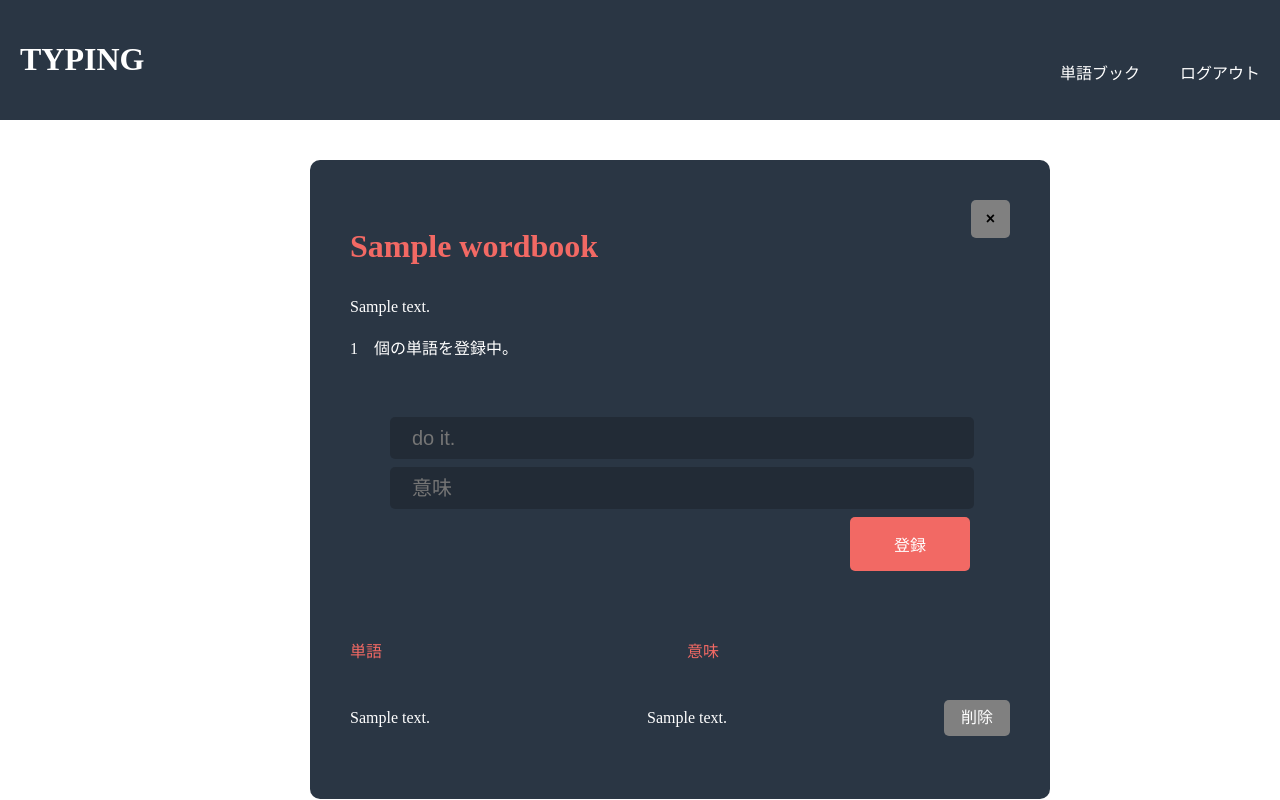
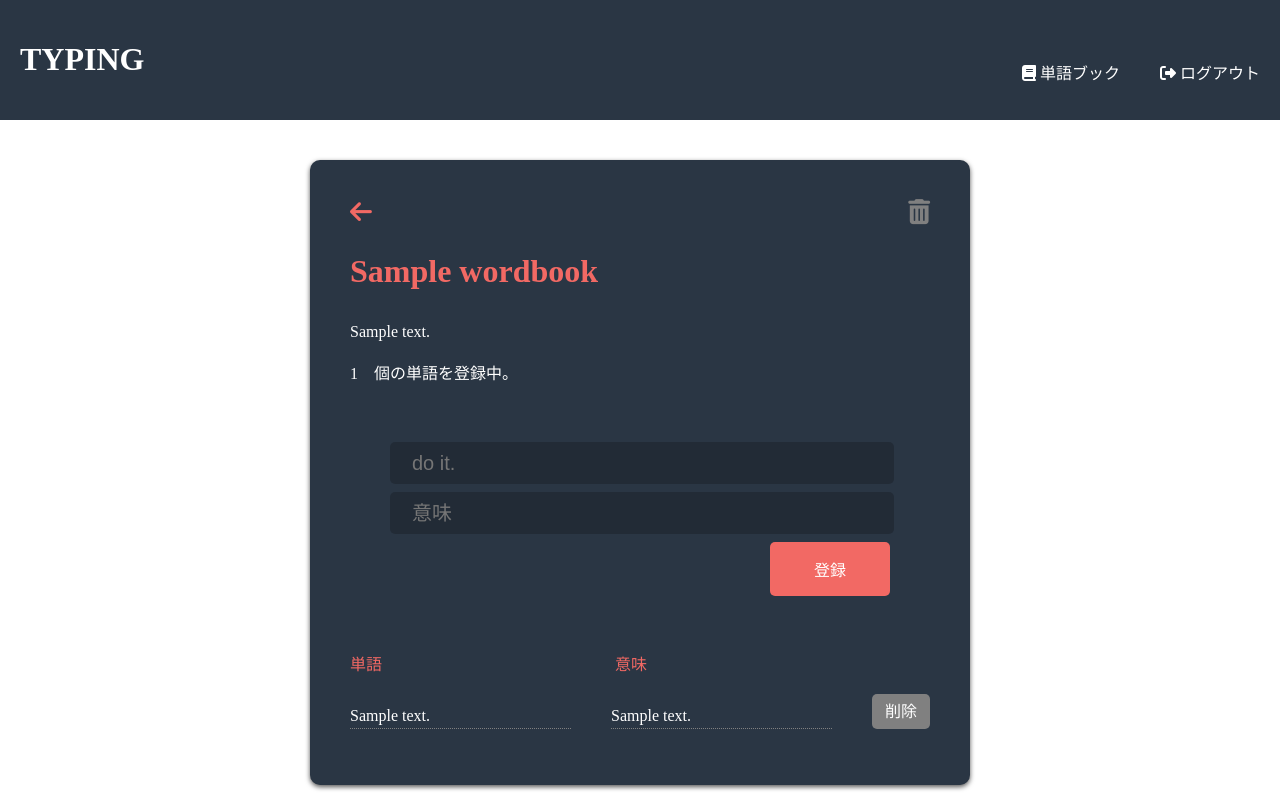
Before and after one commit to sskyh0208/env_flask, a Flask app: page /words/1 in a window 1280 px wide. Run offline with Flask 2, Linux system fonts and the light colour scheme; a user stored in the database is signed in; tables that the repository leaves empty hold one stand-in row (values such as "Sample post"); some libraries are stand-ins or nearby versions.

Commit message:
閉じるボタン、戻るボタン追加。その他微修正。

```diff
--- a/web/flaskr/static/css/style.css
+++ b/web/flaskr/static/css/style.css
@@ -106,3 +106,58 @@ a {
     background: #ff4b4b;
     transition: 0.5s;
 }
+
+.close-btn {
+    background: none;
+    color: grey;
+    font-size: 25px;
+    cursor: pointer;
+    line-height: 0;
+    transition: 0.5s;
+}
+
+.close-btn:hover {
+    color: rgb(100, 100, 100);
+    transition: 0.5s;
+}
+
+.delete-btn {
+    background: none;
+    color: grey;
+    font-size: 25px;
+    cursor: pointer;
+    line-height: 0;
+    transition: 0.5s;
+}
+
+.delete-btn:hover {
+    color: rgb(100, 100, 100);
+    transition: 0.5s;
+}
+
+.back-btn {
+    background: none;
+    color: #f26964;
+    font-size: 25px;
+    cursor: pointer;
+    line-height: 0;
+    transition: 0.5s;
+}
+
+.back-btn:hover {
+    color: #ff4b4b;
+    transition: 0.5s;
+}
+
+.option-btn {
+    color: grey;
+    cursor: pointer;
+    font-weight: bold;
+    font-size: 24px;
+    transition: 0.5s;
+}
+
+.option-btn:hover {
+    color: rgb(100, 100, 100);
+    transition: 0.5s;
+}
--- a/web/flaskr/static/css/words.css
+++ b/web/flaskr/static/css/words.css
@@ -1,28 +1,25 @@
 .word__wrapper {
+    display: flex;
+    flex-direction: column;
+    justify-content: center;
+    width: 100%;
+}
+
+.word__content {
     display: flex;
     flex-direction: column;
     background: #2a3644;
     border-radius: 10px;
     border: 0;
-    width: 100%;
     padding: 40px;
+    box-shadow: 0 2px 5px rgb(87, 87, 87);
 }
 
-.word__delete__btn{
+.word__btn {
     position: relative;
+    display: flex;
+    justify-content: space-between;
     width: 100%;
-}
-
-.word__delete__btn button{
-    position: absolute;
-    background: grey;
-    right: 0;
-    cursor: pointer;
-    font-weight: bold;
-    font-size: 16px;
-    border-radius: 5px;
-    border: 0;
-    padding: 10px 15px;
 }
 
 .word__title {
@@ -82,13 +79,16 @@
     width: 160px;
 }
 
+.word__table__row dt,
+.word__table__row dd:nth-child(2n) {
+    border-bottom: dotted 1px grey;
+    align-items: flex-end;
+}
+
 .word__table dl dt,
 .word__table dl dd {
-    padding: 5 15px;
-    height: 50px;
     width: 45%;
     display: flex;
-    align-items: center;
 }
 
 .word__table dl dd:nth-child(3) {
@@ -137,8 +137,8 @@
     background: #2a3644;
     color: #fff;
     width: 300px;
-    padding: 40px;
-    border-radius: 4px;
+    padding: 20px 40px 40px 40px;
+    border-radius: 10px;
     position: absolute;
     top: 50%;
     left: 50%;
@@ -164,3 +164,10 @@
 #modal__btn a {
     width: 100px;
 }
+
+#modal #close {
+    display: block;
+    position: absolute;
+    top: 16px;
+    right: 16px;
+}
--- a/web/flaskr/static/js/words/main.js
+++ b/web/flaskr/static/js/words/main.js
@@ -4,6 +4,7 @@
   const close = document.getElementById('close');
   const modal = document.getElementById('modal');
   const mask = document.getElementById('mask');
+  const no = document.getElementById('no');
 
   open.addEventListener('click', function () {
     modal.classList.remove('hidden');
@@ -17,4 +18,8 @@
     modal.classList.add('hidden');
     mask.classList.add('hidden');
   });
+  no.addEventListener('click', function () {
+    modal.classList.add('hidden');
+    mask.classList.add('hidden');
+  });
 }
--- a/web/flaskr/templates/navmenu.html
+++ b/web/flaskr/templates/navmenu.html
@@ -1,7 +1,7 @@
 <h1 class="site-logo"><a href="{{ url_for('app.index') }}">TYPING</a></h1>
 <nav class="gnav">
     <ul class="nav__menu">
-        <li class="nav__menu__item"><a href="{{ url_for('app.books') }}">単語ブック</a></li>
-        <li class="nav__menu__item"><a href="{{ url_for('app.logout') }}">ログアウト</a></li>
+        <li class="nav__menu__item"><a href="{{ url_for('app.books') }}"><i class="fas fa-book"></i> 単語ブック</a></li>
+        <li class="nav__menu__item"><a href="{{ url_for('app.logout') }}"><i class="fas fa-sign-out-alt"></i> ログアウト</a></li>
     </ul>
 </nav>
--- a/web/flaskr/templates/score.html
+++ b/web/flaskr/templates/score.html
@@ -9,6 +9,9 @@
 </div>
 <div class="score__wrapper">
     <div class="score__table">
+        <div class="score__btn">
+            <a id="back" class="back-btn" href="/books"><i class="fas fa-arrow-left"></i></a>
+        </div>
         <dl class="score__table__head">
             <dt>単語</dt>
             <dd>意味</dd>
--- a/web/flaskr/templates/words.html
+++ b/web/flaskr/templates/words.html
@@ -5,8 +5,10 @@
 {% block content %}
 <link rel="stylesheet" href="{{ url_for('static', filename='css/words.css') }}">
 <div class="word__wrapper">
-    <div class="word__delete__btn">
-        <button id="open">×</button>
+    <div class="word__content">
+        <div class="word__btn">
+            <a id="back" class="back-btn" href="/books"><i class="fas fa-arrow-left"></i></a>
+            <a id="open" class="delete-btn"><i class="fas fa-trash-alt"></i></a>
         </div>
         <div class="word__title">
             <div>
@@ -37,6 +39,8 @@
                 <dd>
                     <span>意味</span>
                 </dd>
+                <dd>
+                </dd>
             </dl>
             {% if words %}
             {% for word in words %}
@@ -55,12 +59,14 @@
             {% endif %}
         </div>
     </div>
+</div>
 <div id="mask" class="hidden"></div>
 <section id="modal" class="hidden">
+    <a id="close" class="close-btn"><i class="fas fa-times"></i></a>
     <p>{{ book.name }} を削除しますか？</p>
     <div id="modal__btn">
         <a id="delete" class="m-btn app-btn" href='/delete_book/{{ book.id }}'>はい</a>
-        <a id="close" class="m-btn deny-btn">いいえ</a>
+        <a id="no" class="m-btn deny-btn">いいえ</a>
     </div>
 </section>
 <script src="{{ url_for('static', filename='js/words/main.js') }}"></script>
```
Also changed, not shown: web/flaskr/static/css/books.css (+14 -9 lines), web/flaskr/static/css/score.css (+12 -4 lines), web/flaskr/static/js/books/main.js (+8 -0 lines), web/flaskr/templates/books.html (+5 -2 lines). Lines whose indentation alone changed are shown as unchanged.
